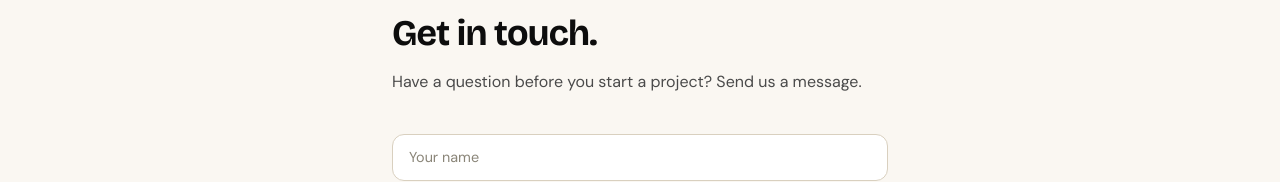
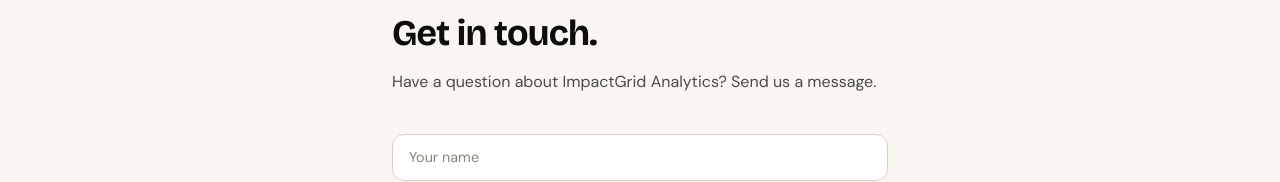
Before and after one commit to donmoyero/ImpactGrid-Analytics, a Next.js app: page /contact in a window 1280 px wide. Shown: the part 164-346 px from the top of the page. Built offline with nearby package versions, Linux system fonts and the light colour scheme; no server answers.

Commit message:
Contact page: update the intro for the platform model

```diff
--- a/app/contact/page.tsx
+++ b/app/contact/page.tsx
@@ -12,7 +12,7 @@
       <p className="label-tag text-slate">Contact</p>
       <h1 className="mt-3 font-display text-4xl">Get in touch.</h1>
       <p className="mt-4 text-slate">
-        Have a question before you start a project? Send us a message.
+        Have a question about ImpactGrid Analytics? Send us a message.
       </p>
 
       {formEnabled ? (
```
